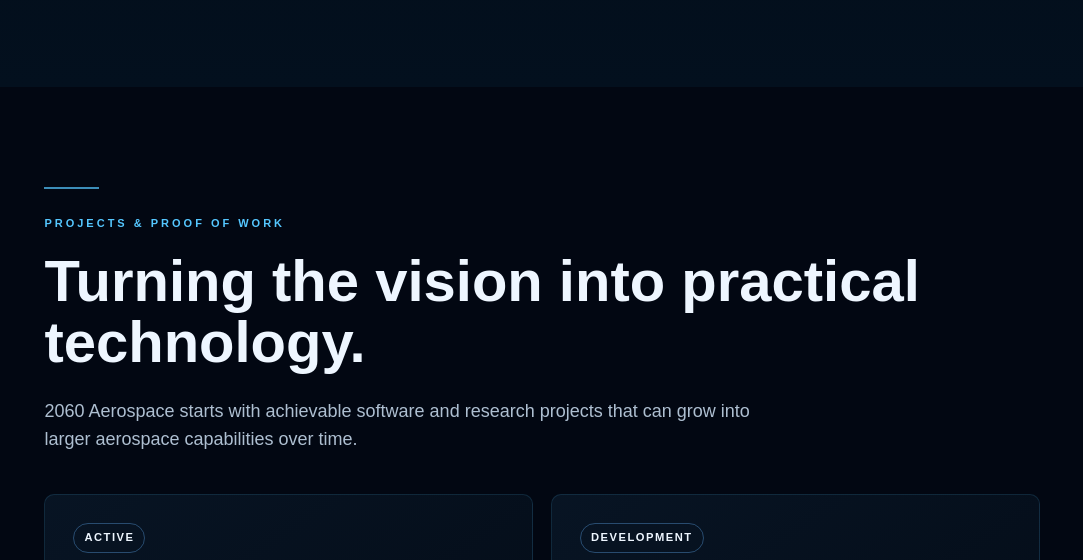
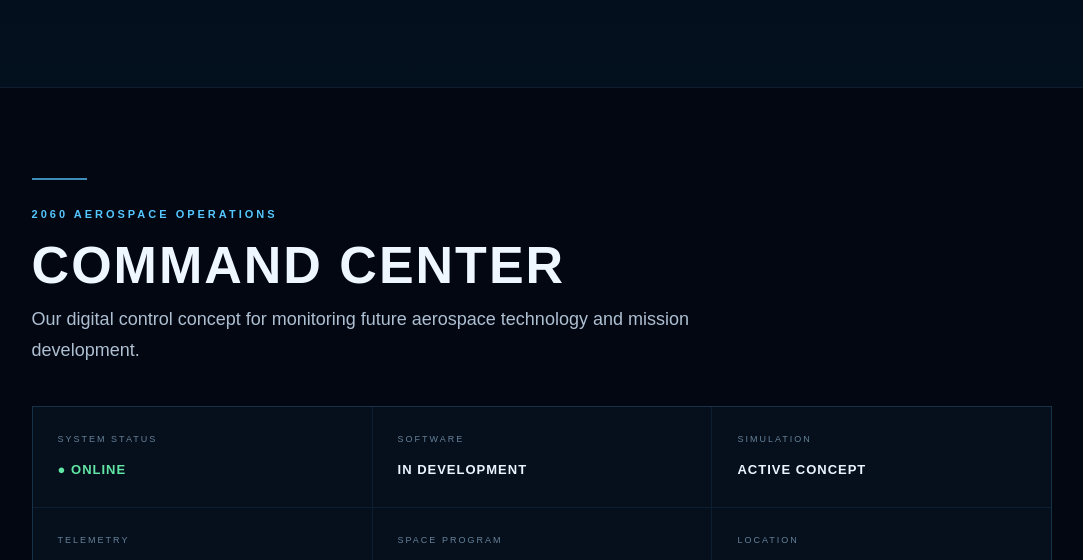
Before and after one commit to kenyatothestar/2060-aerospace-foundation, a plain HTML site: page index.html in a window 1280 px wide. Shown: the part 5872-6432 px from the top of the page, without its empty margins (98-1181 px from the left). Drawn offline with Linux system fonts and the light colour scheme; a script that the page names is missing.

Commit message:
Add 2060 command center

```diff
--- a/index.html
+++ b/index.html
@@ -225,6 +225,21 @@
   </div>
 </section>
 
+
+<section id="command-center" class="command-center">
+  <div class="section-label">2060 AEROSPACE OPERATIONS</div>
+  <h2>COMMAND CENTER</h2>
+  <p>Our digital control concept for monitoring future aerospace technology and mission development.</p>
+
+  <div class="command-grid">
+    <div><span>SYSTEM STATUS</span><strong class="good">● ONLINE</strong></div>
+    <div><span>SOFTWARE</span><strong>IN DEVELOPMENT</strong></div>
+    <div><span>SIMULATION</span><strong>ACTIVE CONCEPT</strong></div>
+    <div><span>TELEMETRY</span><strong>RESEARCH</strong></div>
+    <div><span>SPACE PROGRAM</span><strong>LONG-TERM</strong></div>
+    <div><span>LOCATION</span><strong>KENYA 🇰🇪</strong></div>
+  </div>
+</section>
 <section id="projects">
   <p class="label">PROJECTS &amp; PROOF OF WORK</p>
   <h2>Turning the vision into practical technology.</h2>
--- a/style.css
+++ b/style.css
@@ -198,3 +198,14 @@
 .dev-status.research{color:#55c7ff}
 .dev-status.planned{color:#f0c674}
 @media(max-width:700px){.dev-grid{grid-template-columns:1fr}.development-dashboard{padding:70px 6%}}
+/* 2060 COMMAND CENTER */
+.command-center{padding:90px 7%;background:#020712;border-top:1px solid rgba(85,199,255,.12);border-bottom:1px solid rgba(85,199,255,.12)}
+.command-center h2{font-size:clamp(30px,5vw,52px);margin:0 0 12px;letter-spacing:2px}
+.command-center>p{max-width:700px;color:#91a7bb;line-height:1.7}
+.command-grid{display:grid;grid-template-columns:repeat(3,1fr);gap:1px;margin-top:40px;background:rgba(85,199,255,.12);border:1px solid rgba(85,199,255,.12)}
+.command-grid div{padding:25px;background:#06101d;min-height:85px}
+.command-grid span{display:block;font-size:9px;letter-spacing:2px;color:#668098;margin-bottom:10px}
+.command-grid strong{font-size:13px;letter-spacing:1px;color:#eaf5ff}
+.command-grid .good{color:#62e6a5}
+@media(max-width:700px){.command-center{padding:70px 6%}.command-grid{grid-template-columns:1fr 1fr}.command-grid div{padding:20px 15px}}
+@media(max-width:430px){.command-grid{grid-template-columns:1fr}}
```
